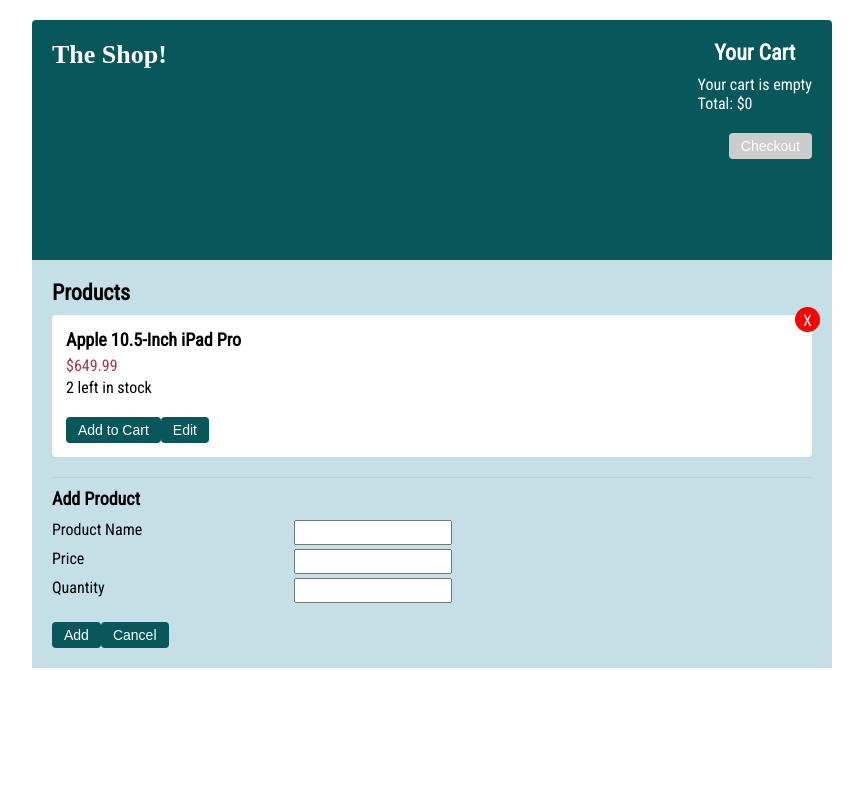
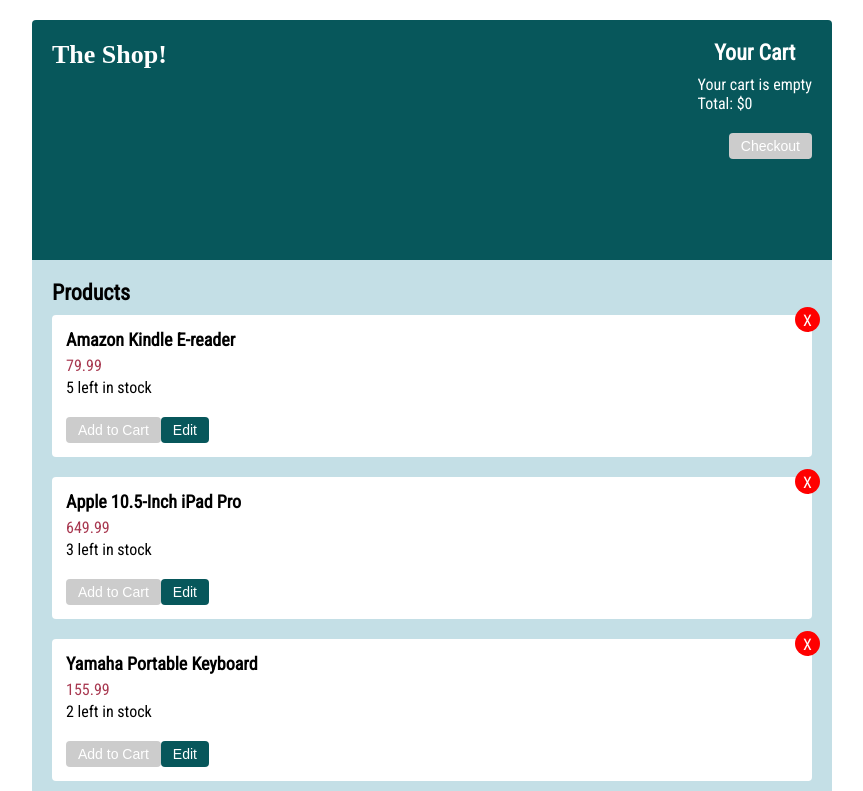
Before and after one commit to Capstone-May22-Team1/shopping_cart_2, a React (Create React App) app in the folder client/: page / in a window 1280 px wide. Shown: the top 791 px of the page, without its empty margins (208-1071 px from the left). Built offline with nearby package versions, Linux system fonts and the light colour scheme; a web font is replaced by a local one.

Commit message:
end day 1 all components and toggle

```diff
--- a/client/src/components/AddProduct.js
+++ b/client/src/components/AddProduct.js
@@ -1,4 +1,4 @@
-const AddProduct = () => {
+const AddProduct = ({ product, setProduct, setToggleAdd }) => {
   return (
     <div class="add-form visible">
       <p><a class="button add-product-button">Add A Product</a></p>
@@ -21,7 +21,7 @@ const AddProduct = () => {
 
         <div class="actions form-actions">
           <a class="button">Add</a>
-          <a class="button">Cancel</a>
+          <a class="button" onClick={() => setToggleAdd(false)}>Cancel</a>
         </div>
       </form>
     </div>
--- a/client/src/components/App.js
+++ b/client/src/components/App.js
@@ -1,15 +1,55 @@
 import React from "react";
+import {useState, useEffect} from "react";
 import ShoppingCart from "./ShoppingCart";
 import Products from "./Products";
 import AddProduct from "./AddProduct";
+let data = [
+  {
+    id: 1,
+    title: "Amazon Kindle E-reader",
+    quantity: 5,
+    price: 79.99,
+  },
+  {
+    id: 2,
+    title: "Apple 10.5-Inch iPad Pro",
+    quantity: 3,
+    price: 649.99,
+  },
+  {
+    id: 3,
+    title: "Yamaha Portable Keyboard",
+    quantity: 2,
+    price: 155.99,
+  },
+  {
+    id: 4,
+    title: "Tinker, Tailor, Soldier, Spy - A John le Carre Novel",
+    quantity: 12,
+    price: 13.74,
+  },
+];
+
 
 const App = () => {
+  let [ products, setProducts ] = useState([])
+  let [ shoppingCart, setShoppingCart ] = useState([])
+  let [ toggleAdd, setToggleAdd ] = useState(false)
+
+  useEffect(() => {
+    setProducts(data)
+  }, [])
+
+
   return (
     <div id="app">
       <ShoppingCart/>
       <main>
-        <Products/>
-        <AddProduct/>
+        <Products products={products} />
+        {(toggleAdd)
+        ? <AddProduct product={products} setProducts={setProducts} setToggleAdd={setToggleAdd}/>
+        : <p><a class="button add-product-button" onClick={() => {setToggleAdd(true)}}>Add A Product</a></p>
+      }
       </main>
     </div>
   );
--- a/client/src/components/Product.js
+++ b/client/src/components/Product.js
@@ -1,16 +1,22 @@
-const Product = () => {
+import ProductDetails from "./ProductDetails";
+import ProductEditForm from "./ProductEditForm";
+import { useState } from "react";
+
+const Product = ({ product }) => {
+  let [ showForm, setShowForm ] = useState(false)
+
   return (
     <div class="product">
-      <div class="product-details">
-        <h3>Apple 10.5-Inch iPad Pro</h3>
-        <p class="price">$649.99</p>
-        <p class="quantity">2 left in stock</p>
-        <div class="actions product-actions">
-          <a class="button add-to-cart">Add to Cart</a>
-          <a class="button edit">Edit</a>
-        </div>
-        <a class="delete-button"><span>X</span></a>
-      </div>
+      <ProductDetails product={product} />
+      {(showForm)
+        ? <ProductEditForm product={product} setShowForm={setShowForm}/>
+        : (
+          <div class="actions product-actions">
+            <a class="button add-to-cart disabled">Add to Cart</a>
+            <a class="button edit" onClick={() => setShowForm(true)}>Edit</a>
+          </div>
+        )
+      }
     </div>
   );
 };
--- /dev/null
+++ b/client/src/components/ProductDetails.js
@@ -0,0 +1,12 @@
+const ProductDetails = ({product}) => {
+  return (
+    <div class="product-details">
+      <h3>{product.title}</h3>
+      <p class="price">{product.price}</p>
+      <p class="quantity">{product.quantity} left in stock</p>
+      <a class="delete-button"><span>X</span></a>
+    </div>
+  );
+};
+
+export default ProductDetails;
--- /dev/null
+++ b/client/src/components/ProductEditForm.js
@@ -0,0 +1,31 @@
+const ProductEditForm = ({ product,  setShowForm }) => {
+
+  return (
+    <div class="edit-form">
+      <h3>Edit Product</h3>
+      <form>
+        <div class="input-group">
+          <label for="product-name">Product Name</label>
+          <input type="text" id="product-name" value={product.title}/>
+        </div>
+
+        <div class="input-group">
+          <label for="product-price">Price</label>
+          <input type="text" id="product-price" value={product.price}/>
+        </div>
+
+        <div class="input-group">
+          <label for="product-quantity">Quantity</label>
+          <input type="text" id="product-quantity" value={product.quantity}/>
+        </div>
+
+        <div class="actions form-actions">
+          <a class="button">Update</a>
+          <a class="button" onClick={() => setShowForm(false)}>Cancel</a>
+        </div>
+      </form>
+    </div>
+  );
+};
+
+export default ProductEditForm;
--- a/client/src/components/Products.js
+++ b/client/src/components/Products.js
@@ -1,10 +1,12 @@
 import Product from "./Product";
 
-const Products = () => {
+const Products = ({ products }) => {
   return (
     <div class="product-listing">
       <h2>Products</h2>
-      <Product />
+      {products.map(product => (
+        <Product key={product.id} product={product}/>
+      ))}
     </div>
   );
 };
```
Also changed, not shown: client/src/data.json (added, +28 -0 lines).
